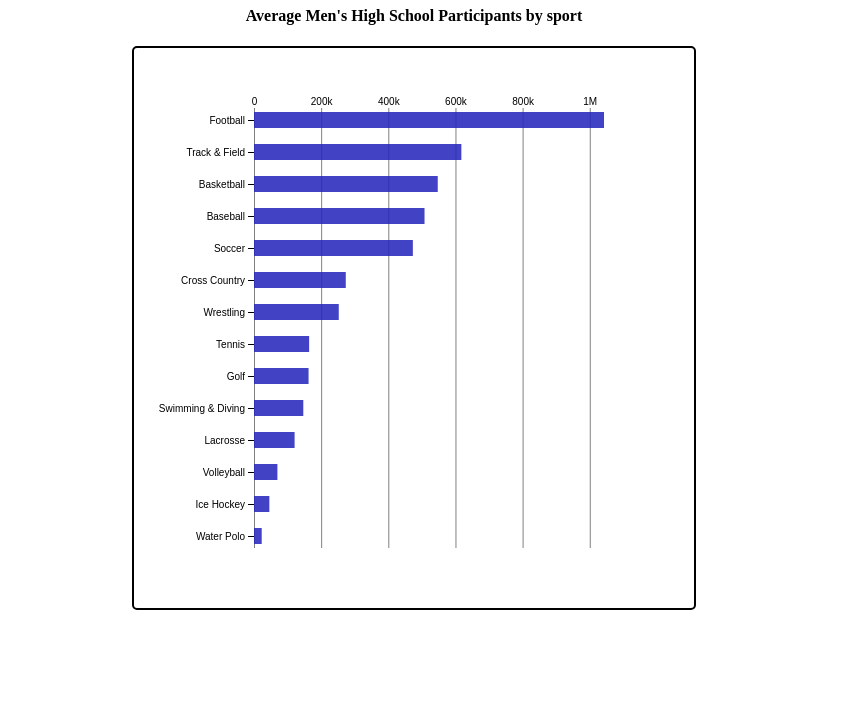
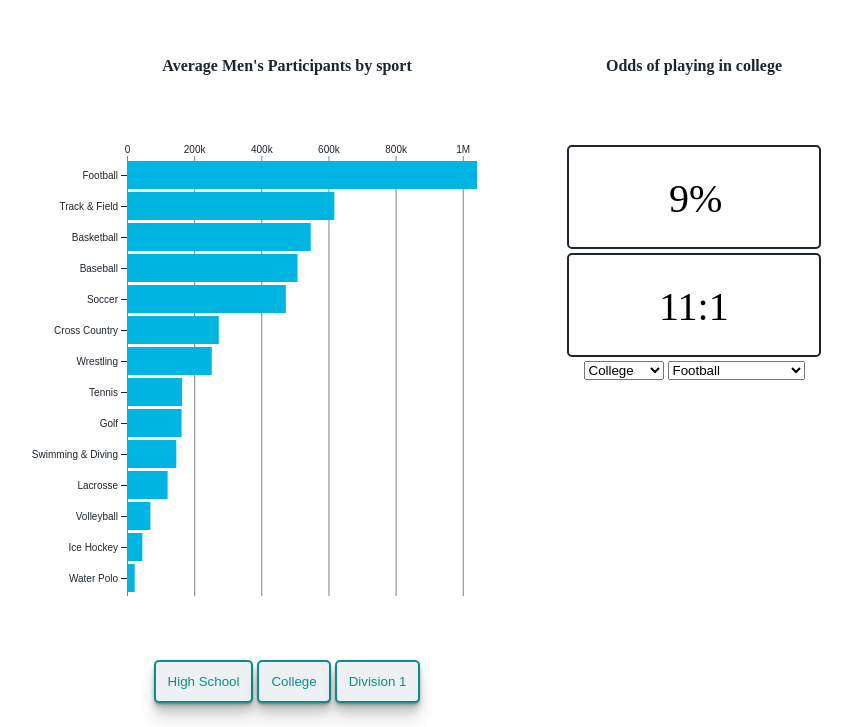
Before and after one commit to MaxSultan/Data-viz, a website: page index.html in a window 1280 px wide. Shown: the part 73-800 px from the top of the page, without its empty margins (226-1078 px from the left). Drawn offline with nearby package versions, Linux system fonts and the light colour scheme.

Commit message:
bar chart and odd/percent display complete

```diff
--- a/index.html
+++ b/index.html
@@ -16,16 +16,58 @@
     <script src="node_modules/d3-interpolate/dist/d3-interpolate.js"></script>
     <script src="node_modules/d3-time/dist/d3-time.js"></script>
     <script src="node_modules/d3-time-format/dist/d3-time-format.js"></script>
+    <script src="node_modules/d3-dispatch/dist/d3-dispatch.js"></script>
+    <script src="node_modules/d3-color/dist/d3-color.js"></script>
+    <script src="node_modules/d3-interpolate/dist/d3-interpolate.js"></script>
+    <script src="node_modules/d3-timer/dist/d3-timer.js"></script>
+    <script src="node_modules/d3-ease/dist/d3-ease.js"></script>
+    <script src="node_modules/d3-transition/dist/d3-transition.js"></script>
     <link rel="stylesheet" href="./styles/styles.css" />
+    <!-- <link rel="stylesheet" href="https://unpkg.com/mvp.css" /> -->
     <!-- <link rel="stylesheet" href="./styles/global.css" /> -->
   </head>
   <body>
     <h1>Tennis is the most competitive sport to play in college</h1>
-    <div>
-      <h4>Average Men's High School Participants by sport</h4>
-      <div id="viz"></div>
-      <div id="tooltip"></div>
+    <div class="data-container">
+      <div>
+        <h4>Average Men's Participants by sport</h4>
+        <div id="participation-viz"></div>
+        <div id="tooltip"></div>
+        <div>
+          <button>High School</button>
+          <button>College</button>
+          <button>Division 1</button>
+        </div>
+      </div>
+      <div>
+        <h4 class="title2">Odds of playing in college</h4>
+        <div id="percent-viz"></div>
+        <div id="odd-viz"></div>
+        <div id="selectors">
+          <select name="level" id="level-selector">
+            <option value="College" selected>College</option>
+            <option value="NCAA1">Division 1</option>
+          </select>
+          <select name="sport" id="sport-selector">
+            <option value="Football" selected>Football</option>
+            <option value="Track & Field">Track and Field</option>
+            <option value="Basketball">Basketball</option>
+            <option value="Baseball">Baseball</option>
+            <option value="Soccer">Soccer</option>
+            <option value="Cross Country">Cross Country</option>
+            <option value="Wrestling">Wrestling</option>
+            <option value="Tennis">Tennis</option>
+            <option value="Golf">Golf</option>
+            <option value="Swimming & Diving">Swimming & Diving</option>
+            <option value="Lacrosse">Lacrosse</option>
+            <option value="Volleyball">Volleyball</option>
+            <option value="Ice Hockey">Ice Hockey</option>
+            <option value="Water Polo">water Polo</option>
+          </select>
+        </div>
+      </div>
     </div>
     <script src="js/app.js"></script>
+    <script src="js/percentOdds.js"></script>
   </body>
 </html>
--- a/js/app.js
+++ b/js/app.js
@@ -12,11 +12,32 @@ const type = (d) => {
 };
 
 const ready = (data) => {
+  let metric = "HS_US_Boys";
+
+  function click() {
+    switch (this.textContent) {
+      case "High School":
+        metric = "HS_US_Boys";
+        break;
+      case "College":
+        metric = "College_US_Men";
+        break;
+      case "Division 1":
+        metric = "NCAA1_Men";
+        break;
+    }
+    const updatedBarChartData = data.sort((a, b) => {
+      return d3.descending(a[metric], b[metric]);
+    });
+    update(updatedBarChartData);
+  }
+
+  d3.selectAll("button").on("click", click);
+
   const barChartData = data.sort((a, b) => {
     return d3.descending(a.HS_US_Boys, b.HS_US_Boys);
   });
 
-  console.log(barChartData);
   /* Sizing convention */
   const margin = { top: 60, left: 120, right: 90, bottom: 60 },
     width = 560 - margin.left - margin.right,
@@ -37,36 +58,60 @@ const ready = (data) => {
     .scaleBand()
     .domain(barChartData.map((d) => d.Sport))
     .rangeRound([0, height])
-    .paddingInner(0.5);
+    .paddingInner(0.1);
   const yAxis = d3.axisLeft(yScale);
 
   const svg = d3
-    .select("#viz")
+    .select("#participation-viz")
     .append("svg")
     .attr("width", width + margin.left + margin.right)
     .attr("height", height + margin.top + margin.bottom)
-    .style("border", "solid")
-    .style("border-width", "2px")
-    .style("border-radius", "5px")
+    // .style("border", "solid")
+    // .style("border-width", "2px")
+    // .style("border-radius", "5px")
     .append("g")
     .attr("transform", `translate(${margin.left}, ${margin.top})`);
 
   /* Add axes */
-  svg.append("g").attr("class", "x").call(xAxis);
-  svg.append("g").call(yAxis);
+  const xAxisDraw = svg.append("g").attr("class", "x").call(xAxis);
+  const yAxisDraw = svg.append("g").call(yAxis);
+
+  update(barChartData);
+  //   const dur = 1000;
+  //   const t = d3.transition().duration(dur);
 
   /* Add data items */
+  function update(data) {
+    xScale.domain([0, d3.max(data, (d) => d[metric])]);
+    yScale.domain(data.map((d) => d.Sport));
     svg
       .selectAll(".bar")
-    .data(barChartData)
-    .join((enter) =>
+      .data(data, (d) => d.Sport)
+      .join(
+        (enter) => {
           enter
             .append("rect")
             .attr("class", "bar")
             .attr("y", (d) => yScale(d.Sport))
             .attr("height", (d) => yScale.bandwidth())
+            .transition()
+            .delay((d, i) => i * 20)
+            .duration(1000)
             .attr("width", (d) => xScale(d.HS_US_Boys))
+            .style("fill", "#00b5e2");
+        },
+        (update) =>
+          update
+            .transition()
+            .duration(1000)
+            .attr("y", (d) => yScale(d.Sport))
+            .attr("width", (d) => xScale(d[metric])),
+        (exit) => exit.remove()
       );
+
+    xAxisDraw.transition().duration(1000).call(xAxis.scale(xScale));
+    yAxisDraw.transition().duration(1000).call(yAxis.scale(yScale));
+  }
 };
 
 d3.csv("data/NCAA_Men.csv", type).then((res) => ready(res));
--- /dev/null
+++ b/js/percentOdds.js
@@ -0,0 +1,85 @@
+const percentType = (d) => {
+  return {
+    Sport: d.Sport,
+    /* chart 1 - bar chart showing participation by numbers */
+    HS_US_Boys: +d.HS_US_Boys,
+    College_US_Men: +d.College_US_Men,
+    NCAA1_Men: +d.NCAA1_Men,
+    /* chart 2 - text showing % of HS athletes in college/NCAA1 */
+    Perc_College: +d.Perc_College,
+    Perc_NCAA1: +d.Perc_NCAA1,
+    /* chart 3 - text showing odds of playing college/NCAA1 */
+    College_Odds: d.College_Odds,
+    NCAA1_Odds: d.NCAA1_Odds,
+  };
+};
+
+const percentReady = (data) => {
+  /* Sizing convention */
+  const margin = { top: 65, left: 90, right: 25, bottom: 25 },
+    width = 250 - margin.left - margin.right,
+    height = 100 - margin.bottom - margin.top;
+
+  const sportSelect = document.getElementById("sport-selector");
+  const levelSelect = document.getElementById("level-selector");
+  let selectedSport = sportSelect.value;
+  let selectedLevel = levelSelect.value;
+  let displayedData = data.filter((d) => d.Sport === selectedSport)[0];
+  console.log(displayedData);
+  let displayedPercent = displayedData[`Perc_${selectedLevel}`];
+  let displayedOdds = displayedData[`${selectedLevel}_Odds`];
+
+  console.log(displayedOdds);
+
+  const svg2 = d3
+    .select("#percent-viz")
+    .append("svg")
+    .attr("width", width + margin.left + margin.right)
+    .attr("height", height + margin.top + margin.bottom)
+    .style("border", "solid")
+    .style("border-width", "2px")
+    .style("border-radius", "5px")
+    .append("g")
+    .attr("transform", `translate(${margin.left + 10}, ${margin.top})`)
+    .append("text")
+    .style("font-size", "40px")
+    .text(`${displayedPercent}%`);
+
+  const svg3 = d3
+    .select("#odd-viz")
+    .append("svg")
+    .attr("width", width + margin.left + margin.right)
+    .attr("height", height + margin.top + margin.bottom)
+    .style("border", "solid")
+    .style("border-width", "2px")
+    .style("border-radius", "5px")
+    .append("g")
+    .attr("transform", `translate(${margin.left}, ${margin.top})`)
+    .append("text")
+    .style("font-size", "40px")
+    .text(displayedOdds);
+
+  const updateItem = () => {
+    svg2.text(`${displayedPercent}%`);
+    svg3.text(displayedOdds);
+  };
+
+  levelSelect.onchange = (event) => {
+    selectedLevel = event.target.value;
+    displayedData = data.filter((d) => d.Sport === selectedSport)[0];
+    displayedOdds = displayedData[`${selectedLevel}_Odds`];
+    displayedPercent = displayedData[`Perc_${selectedLevel}`];
+    updateItem();
+  };
+  sportSelect.onchange = (event) => {
+    selectedSport = event.target.value;
+    displayedData = data.filter((d) => d.Sport === selectedSport)[0];
+    displayedOdds = displayedData[`${selectedLevel}_Odds`];
+    displayedPercent = displayedData[`Perc_${selectedLevel}`];
+    updateItem();
+  };
+};
+
+d3.csv("data/NCAA_Men.csv", percentType).then((res) => percentReady(res));
+
+// data from: https://scholarshipstats.com/varsityodds
--- a/package.json
+++ b/package.json
@@ -14,6 +14,7 @@
     "d3-axis": "^3.0.0",
     "d3-fetch": "^3.0.1",
     "d3-scale": "^4.0.2",
-    "d3-selection": "^3.0.0"
+    "d3-selection": "^3.0.0",
+    "d3-transition": "^3.0.1"
   }
 }
--- a/styles/styles.css
+++ b/styles/styles.css
@@ -5,10 +5,11 @@
 
 body {
   text-align: center;
+  color: #1d252d;
 }
 
 .bar {
-  fill: hsla(240, 65%, 45%, 0.88);
+  fill: #47dadd;
 }
 
 .axis,
@@ -21,3 +22,40 @@ body {
   position: relative;
   z-index: 5;
 }
+
+.data-container {
+  display: flex;
+  justify-content: center;
+  margin-top: 50px;
+}
+
+.title2 {
+  margin-bottom: 70px;
+}
+
+button {
+  border: 2px solid #0c8e85;
+  border-radius: 5px;
+  padding: 12px;
+  color: #0c8e85;
+  background-color: #edf1f4;
+  box-shadow: 0 1px 1px rgba(0, 0, 0, 0.12), 0 2px 2px rgba(0, 0, 0, 0.12),
+    0 4px 4px rgba(0, 0, 0, 0.12), 0 8px 8px rgba(0, 0, 0, 0.12),
+    0 16px 16px rgba(0, 0, 0, 0.12);
+}
+
+button:hover {
+  background-color: #0c8e85;
+  color: #edf1f4;
+}
+
+button:active {
+  background-color: #0cbf90;
+  border: 2px solid #0cbf90;
+  color: #1d252d;
+  box-shadow: none;
+}
+
+/* #participation-viz {
+  position: relative;
+} */
```
Also changed, not shown: 1 other file. Lines whose indentation alone changed are shown as unchanged.
